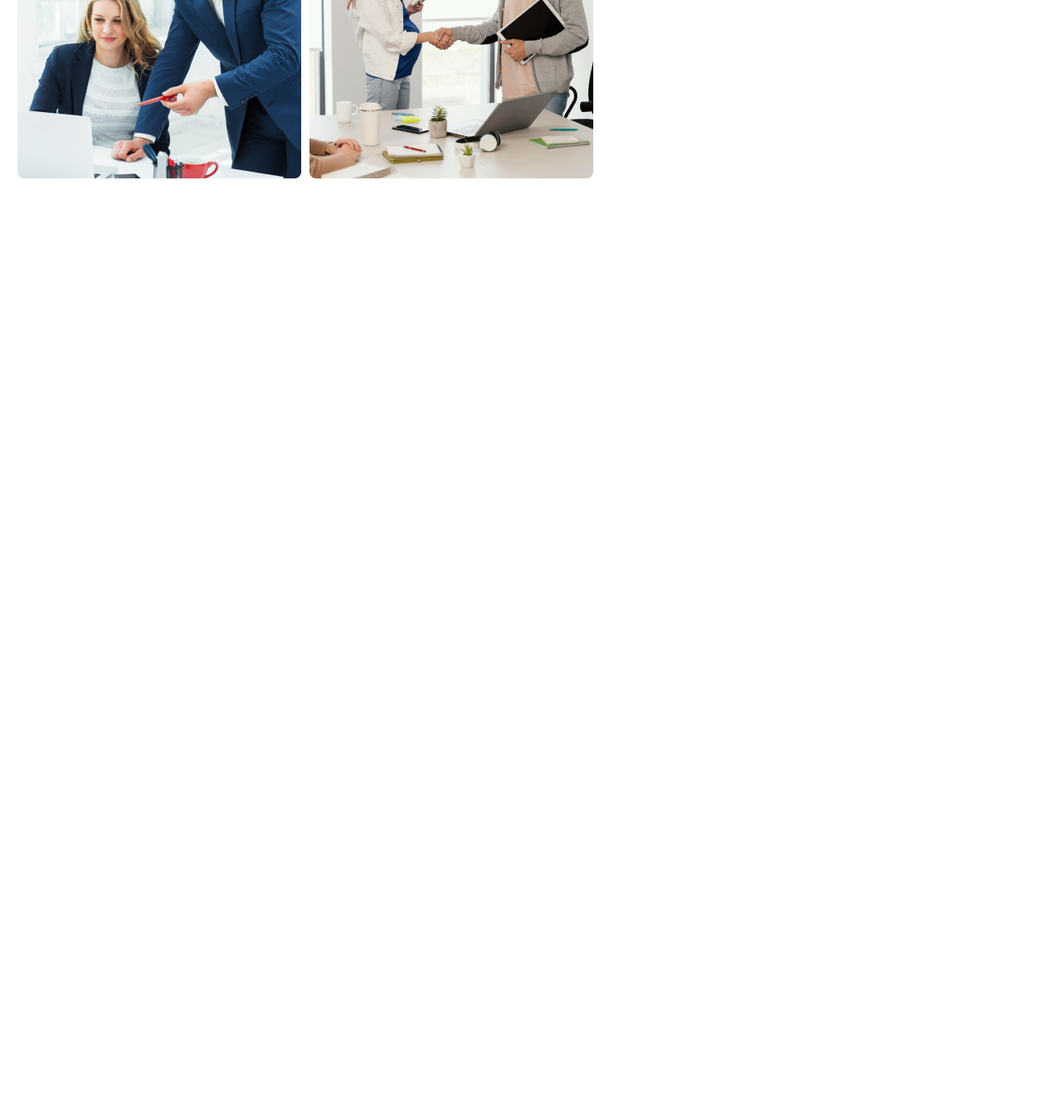
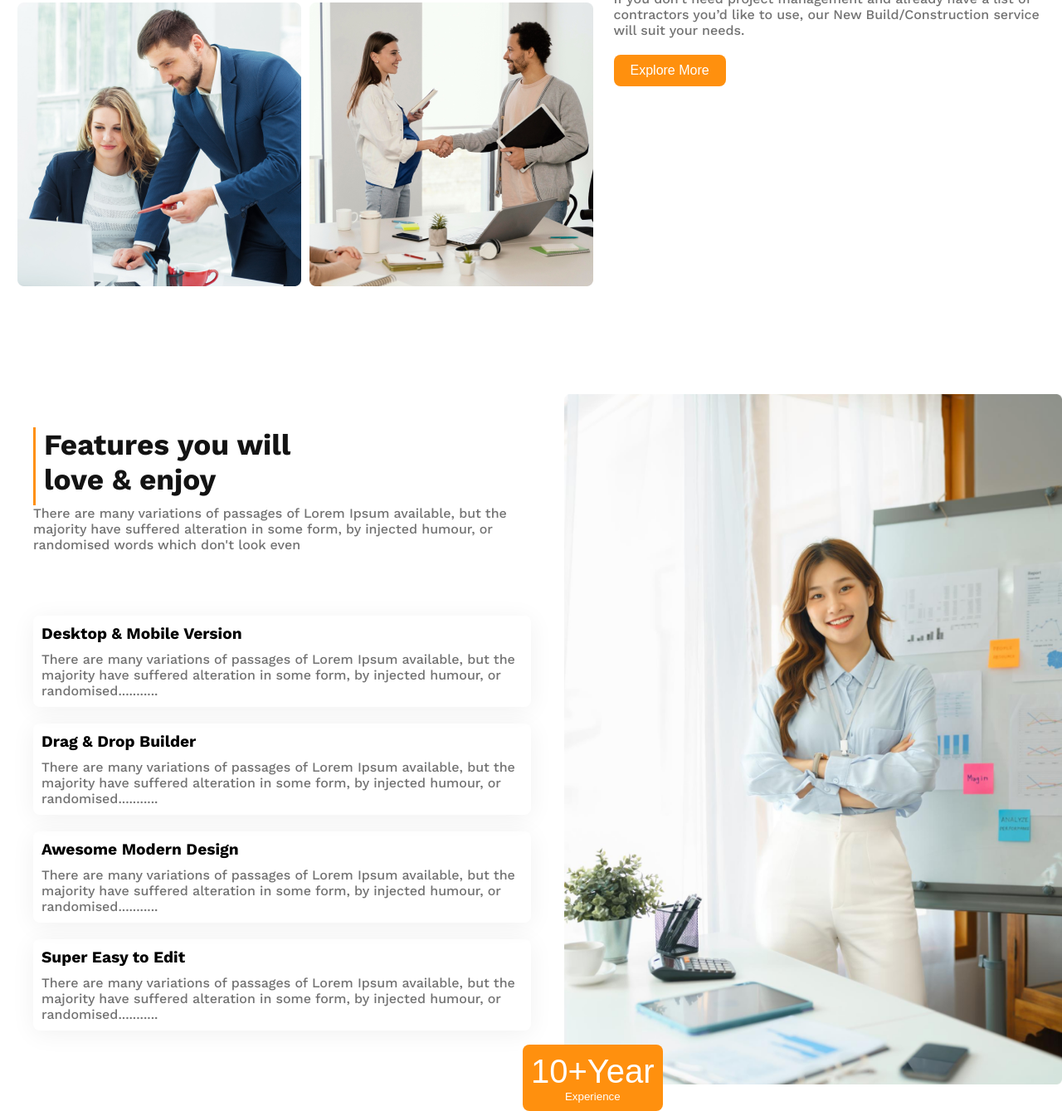
Before and after one commit to shahidulhasansarker/Architects_Company_Website_Demo-G3, a plain HTML site: page index.html in a window 1280 px wide. Shown: the part 1551-2890 px from the top of the page at 83% size. Before the commit the page ends 1766 px from the top, so only its background shows below. Drawn offline with nearby package versions, Linux system fonts and the light colour scheme.

Commit message:
Love and feature section done

```diff
--- a/index.html
+++ b/index.html
@@ -39,10 +39,10 @@
             <div class="feature-teams">
                 <!-- Images Section -->
                 <div class="teams">
-                    <img src="images/team1.png" alt="">
-                    <img src="images/team2.png" alt="">
-                    <img src="images/team3.png" alt="">
-                    <img src="images/team4.png" alt="">
+                    <img width="100%" src="images/team1.png" alt="">
+                    <img width="100%" src="images/team2.png" alt="">
+                    <img width="100%" src="images/team3.png" alt="">
+                    <img width="100%" src="images/team4.png" alt="">
                 </div>
                 <!-- Content Section -->
                 <div class="feature-content">
@@ -52,6 +52,41 @@
                 </div>
             </div>
          </section>
+         <!-- Love & Enjoy Section -->
+          <section class="love-enjoy-section">
+            <!-- Content -->
+            <div class="love-enjoy-content">
+                <h3 class="dark-01 love-enjoy">Features you will <br> love & enjoy</h3>
+                <p class="dark-03">There are many variations of passages of Lorem Ipsum available, but the majority have suffered alteration in some form, by injected humour, or randomised words which don't look even</p>
+                <br><br><br><br>
+
+                <div class="feature-card">
+                    <h5 class="feature-card-title ">Desktop & Mobile Version</h5>
+                    <p class="dark-03">There are many variations of passages of Lorem Ipsum available, but the majority have suffered alteration in some form, by injected humour, or randomised...........</p>
+                </div>
+
+                <div class="feature-card">
+                    <h5 class="feature-card-title ">Drag & Drop Builder</h5>
+                    <p class="dark-03">There are many variations of passages of Lorem Ipsum available, but the majority have suffered alteration in some form, by injected humour, or randomised...........</p>
+                </div>
+
+                <div class="feature-card">
+                    <h5 class="feature-card-title ">Awesome Modern Design</h5>
+                    <p class="dark-03">There are many variations of passages of Lorem Ipsum available, but the majority have suffered alteration in some form, by injected humour, or randomised...........</p>
+                </div>
+
+                <div class="feature-card">
+                    <h5 class="feature-card-title ">Super Easy to Edit</h5>
+                    <p class="dark-03">There are many variations of passages of Lorem Ipsum available, but the majority have suffered alteration in some form, by injected humour, or randomised...........</p>
+                </div>
+
+            </div>
+            <!-- Image -->
+            <div class="architect-apu">
+                <img width="100%" src="images/architect.png" alt="Architect Photo">
+                <button class="badge"> <span class="ten-exp">10+Year</span><br>Experience</button>
+            </div>
+          </section>
 
     </main>
     <footer>
--- a/styles/style.css
+++ b/styles/style.css
@@ -17,7 +17,9 @@
 header{
   background-color: #FFF4E7;
 }
-
+main > section{
+  margin-top: 130px;
+}
 .display-flex{
   display: flex;
 }
@@ -51,7 +53,6 @@ header{
   text-decoration: none;
   margin-right: 30px;
 }
-
 .btn-primary{
   background-color: #FF900E;
   font:bold;
@@ -64,7 +65,6 @@ header{
 .banner{
   margin-top: 50px;
 }
-
 .banner-title{
   max-width: 700px;
   font:bold;
@@ -72,7 +72,6 @@ header{
   font-size: 3.5rem;
   margin: auto;
 }
-
 .banner-items{
   max-width: 800px;
   text-align: center;
@@ -93,7 +92,6 @@ header{
   align-items: center;
   justify-content: center;
   padding-top: 30px;
-
 }
 .feature-content{
   max-width: 520px;
@@ -104,3 +102,43 @@ header{
   grid-template-columns: repeat(2,1fr);
   gap: 10px;
 }
+.love-enjoy-section{
+  display: flex;
+}
+.love-enjoy{
+  border-left: 3px solid #FF900E;
+  padding-left: 10px;
+  padding-bottom: 10px;
+  font-size: 2.2rem;
+}
+.love-enjoy-content{
+  padding: 40px;
+  max-width: 600px;
+}
+.feature-card{
+  padding: 10px;
+  border-radius: 8px;
+  box-shadow: 0 4px 30px 0 rgba(0, 0, 0, 0.06);
+  margin-bottom: 20px;
+}
+.feature-card-title{
+  font-size: 1.2rem;
+  padding-bottom: 10px;
+}
+.badge{
+  background-color: #FF900E;
+  color: white;
+  border: none;
+  border-radius: 8px;
+  padding: 10px;
+  margin-top: -100px;
+  margin-left: -50px;
+
+}
+.ten-exp{
+  font-size: 2.5rem;
+  font:900;
+}
+.architect-apu{
+
+}
```
